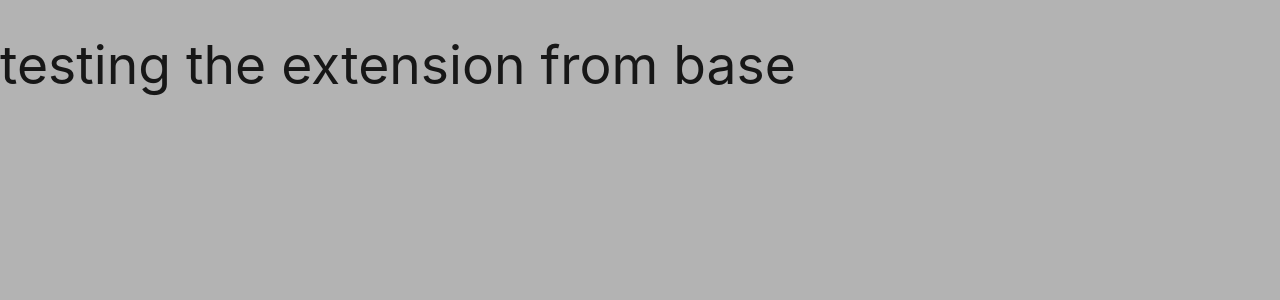
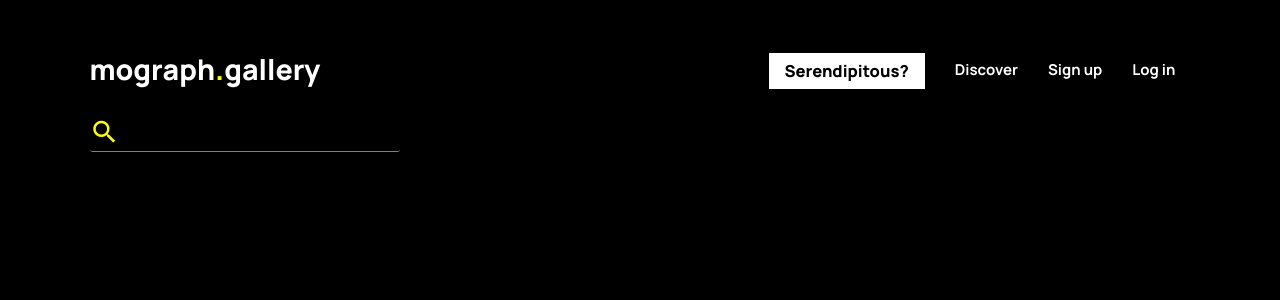
Before and after one commit to Rexayo/mograph.gallery, a Flask app: page / in a window 1280 px wide. Shown: the top 300 px of the page. Run offline with Flask 2, Linux system fonts and the light colour scheme; data that the repository does not hold is empty; some libraries are stand-ins or nearby versions.

Commit message:
Add Materialize Navbar, Search bar and Sidenav

```diff
--- a/static/css/style.css
+++ b/static/css/style.css
@@ -1,3 +1,94 @@
-body {
-    background-color: rgb(179, 179, 179);
+/*----------------------------------------------Google fonts start here----------------------------------------*/
+@import url('https://fonts.googleapis.com/css2?family=Manrope:wght@200;300;400;700;800&display=swap');
+/*----------------------------------------------Google fonts end here----------------------------------------*/
+
+/*--- utilities start here--- */
+
+.page-margin {
+    margin-left: 7vw;
+    margin-right: 7vw;
+    margin-top: 3vw;
 }
+
+.extra-bold {
+    font-family: 'Manrope', sans-serif;
+    font-weight: 800;
+}
+
+/* nav-bar */
+
+header {
+    font-family: 'Manrope', sans-serif;
+}
+
+header li {
+    font-weight: 700;
+    font-size: 1.1em;
+}
+
+#logo{
+    font-size: 1.9em;
+}
+
+#logo-dot{
+    color: yellow;
+}
+#brainstorm{
+    font-size: 5em;
+}
+#search{
+    border-radius: 3px;
+    border-bottom: 1px solid grey;
+    width: 250px;
+    padding-top: 5px;
+    padding-bottom: 5px;
+
+}
+#search-bar{
+   margin-top: 0;
+
+}
+
+#search:focus {
+    background-color: black;
+    border-bottom: 1px solid yellow;
+    padding-top: 5px;
+    padding-bottom: 5px;
+    color: white;
+}
+
+#search-icon{
+    margin-left: -15px;
+    color:yellow;
+}
+
+.btn, #mobile-demo .btn{
+    font-family: 'Manrope', sans-serif;
+    font-weight: 800;
+    text-transform: none;
+    font-size: 1em;
+    background-color: rgb(255, 255, 255);
+    color: black;
+    letter-spacing: normal;
+    border-radius: 0;
+}
+
+.btn:hover,#mobile-demo .btn:hover {
+    background-color: yellow;
+    color: black;
+}
+
+#mobile-demo {
+    background-color: black;
+
+}
+#mobile-demo a{
+    color:white;
+    font-size: 1.15em;
+}
+#mobile-demo .btn{
+    font-size: 1.15em;
+}
+#mobile-demo a:hover{
+    background-color: rgb(27, 27, 27);
+}
--- a/static/js/script.js
+++ b/static/js/script.js
@@ -0,0 +1,3 @@
+$(document).ready(function(){
+    $('.sidenav').sidenav({edge: "right"});
+  });
--- a/templates/base.html
+++ b/templates/base.html
@@ -14,13 +14,49 @@
     <!--materialize-->
     <link href="https://fonts.googleapis.com/icon?family=Material+Icons" rel="stylesheet">
     <link rel="stylesheet" href="https://cdnjs.cloudflare.com/ajax/libs/materialize/1.0.0/css/materialize.min.css"
-        type="text/css"/>
+        type="text/css" />
     <link rel="stylesheet" href="{{ url_for( 'static', filename='css/style.css') }}" type="text/css" />
 
 
     <title>mograph.gallery</title>
 </head>
-<body>
+
+<body class="black">
+    <header>
+        <!-- navbar -->
+        <nav class="black">
+            <div class="nav-wrapper page-margin ">
+                <a href="{{ url_for('get_videos')}}" class="brand-logo extra-bold left" id="logo">mograph<span id="logo-dot">.</span>gallery</a>
+                <a href="#" data-target="mobile-demo" class="sidenav-trigger right"><i class="material-icons">menu</i></a>
+                <ul class="right hide-on-med-and-down">
+                    <li><a class="btn extra-bold">Serendipitous?</a></li>
+                    <li><a href="#">Discover</a></li>
+                    <li><a href="#">Sign up</a></li>
+                    <li><a href="#">Log in</a></li>
+                </ul>
+            </div>
+        </nav>
+
+        <!-- search bar -->
+        <div class="nav-wrapper">
+            <form class="page-margin" id="search-bar">
+                <div class="input-field">
+                    <input id="search" type="search" required>
+                    <label class="label-icon" for="search"><i class="material-icons small" id="search-icon">search</i></label>
+                </div>
+            </form>
+        </div>
+
+        <!-- mobile sidenav -->
+        <ul class="sidenav" id="mobile-demo">
+            <li><a class="btn extra-bold" >Serendipitous?</a></li>
+            <li><a href="{{ url_for('get_videos')}}">Home</a></li>
+            <li><a href="#">Discover</a></li>
+            <li><a href="#">Sign up</a></li>
+            <li><a href="#">Log in</a></li>
+        </ul>
+    </header>
+
     {% block content %}
 
     {% endblock %}
```
